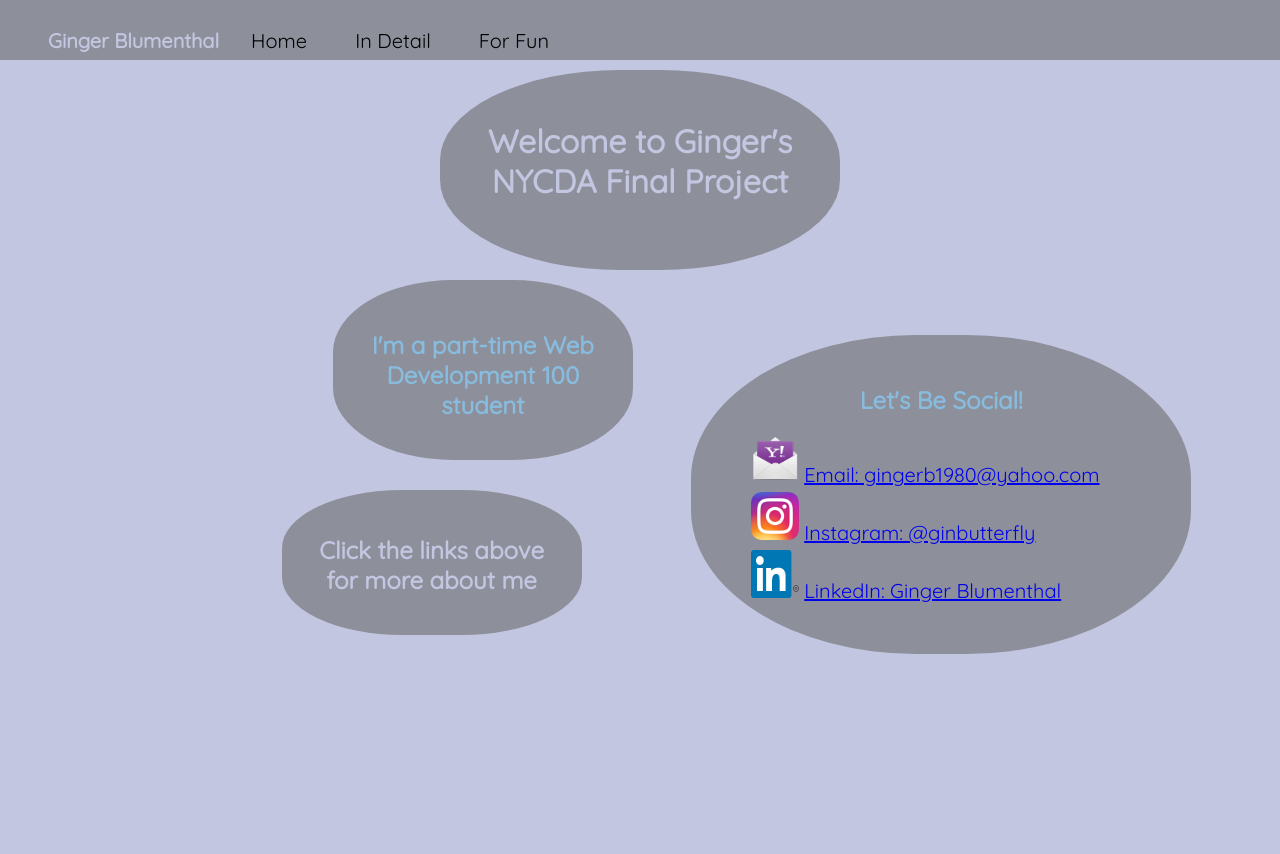
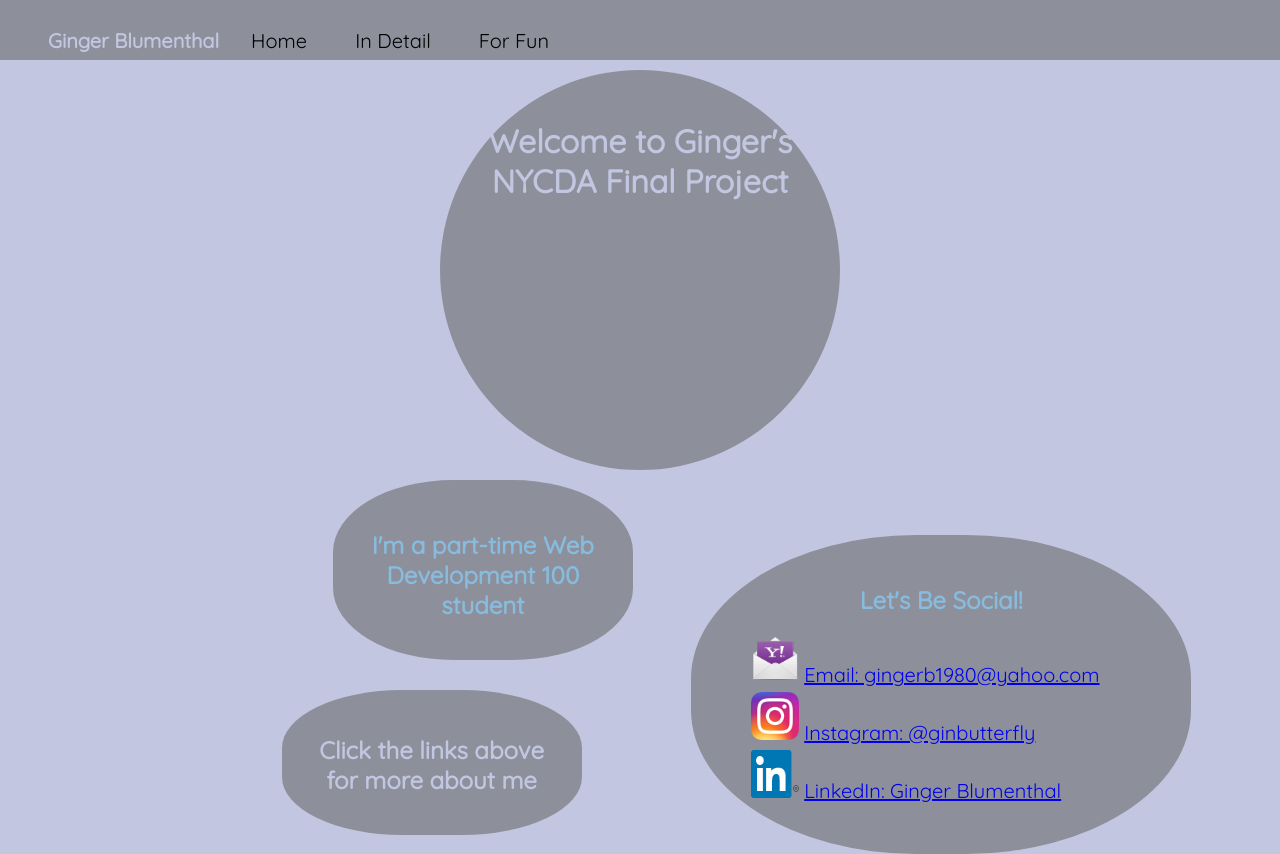
Before and after one commit to ginbutterfly/NYCDA-Web100-Final, a plain HTML site: page index.html in a window 1280 px wide. Before the commit the page ends 800 px from the top, so only its background shows below. Drawn offline with nearby package versions, Linux system fonts and the light colour scheme.

Commit message:
changes in class while trying circles

```diff
--- a/style/style.css
+++ b/style/style.css
@@ -68,12 +68,12 @@ nav.ul {
 	margin: auto;
 	margin-top: 20px;
 	width: 400px;
-	height: 200px;
+	height: 400px;
 	background-color: #8d909b;
 	border-radius: 20px;
 	padding: 20px;
 	box-sizing: border-box;
-	border-radius: 45%;
+	border-radius: 100%;
 	text-align: center;
 /*	border-style: solid;
 	border-color: #c3c6e0;*/
```
Also changed, not shown: 1 other file.
